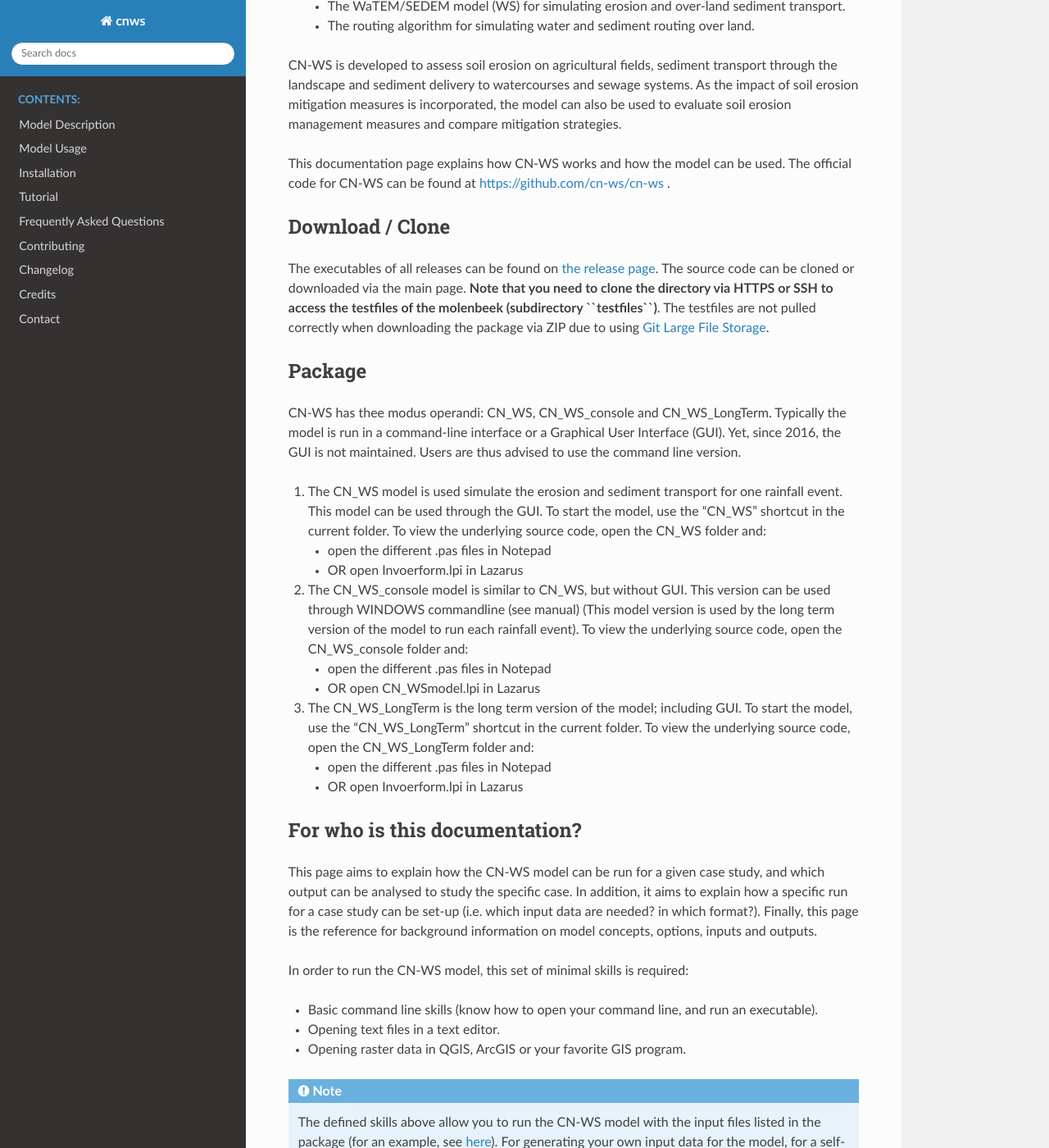
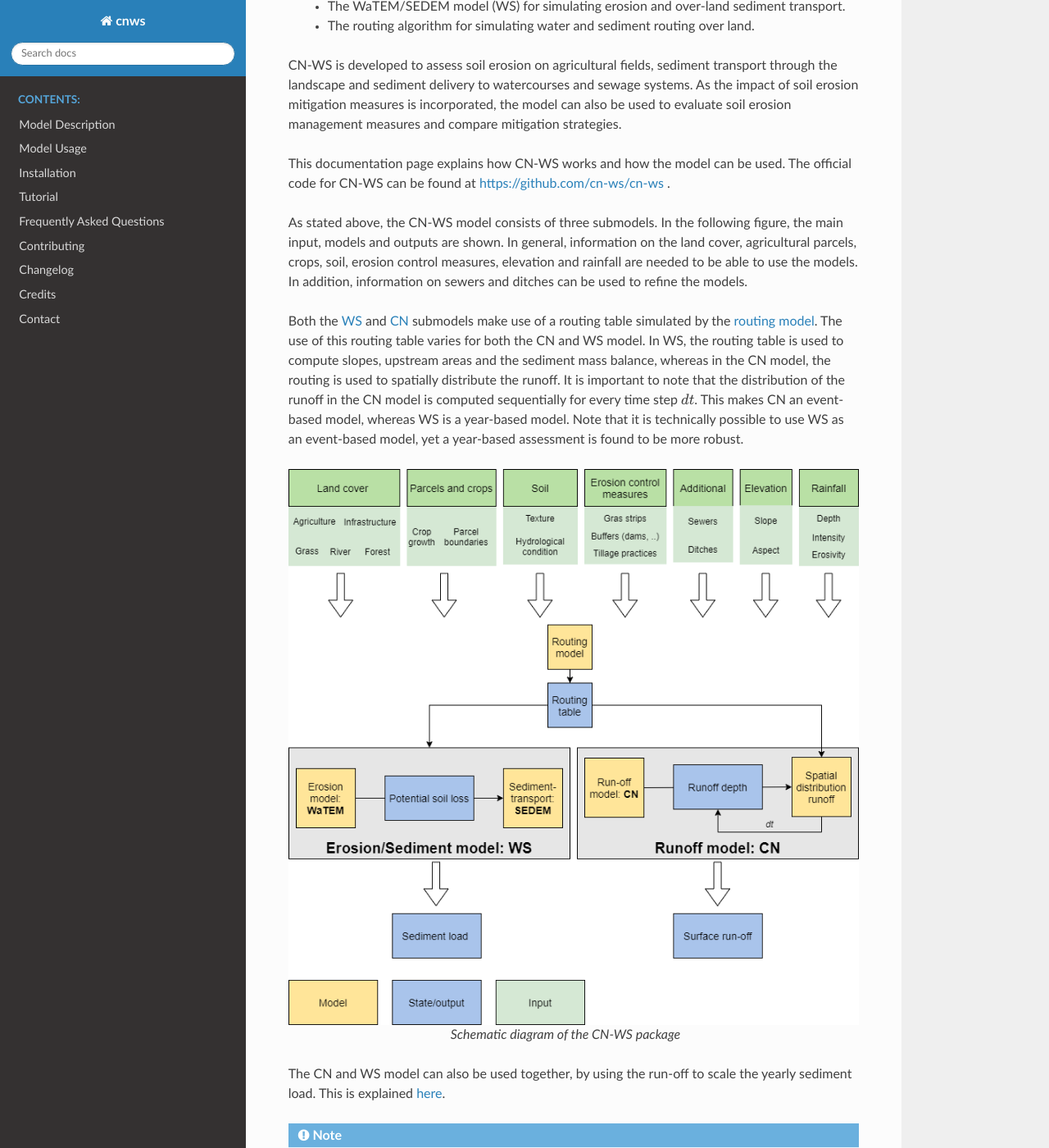
Before and after one commit to watem-sedem/watem-sedem, a Sphinx documentation site: the page built from docs/index.rst, in a window 1280 px wide and 1400 px high, scrolled down 284 px. Shown: the whole window at 82% size. Built offline with Sphinx 7.4.7 and the Read the Docs theme 2.0.0, drawn with Linux system fonts in a browser that asks for light colours; some of the changed text lies outside the part shown.

Commit message:
Remove README.rst and move content to introduction.rst

```diff
--- a/README.rst
+++ /dev/null
@@ -1,119 +0,0 @@
-.. _intro:
-
-#####
-CN-WS
-#####
-
-CN-WS is a model that can be used to
-simulate soil erosion, sediment transport, water and sediment routing and
-flow run-off in time and space. The package combines three existing submodels:
-
- - The Curve Number model (CN) for simulating flow run-off.
- - The WaTEM/SEDEM model (WS) for simulating erosion and over-land sediment
-   transport.
- - The routing algorithm for simulating water and sediment routing over land.
-
-CN-WS is developed to assess soil erosion on
-agricultural fields, sediment transport through the landscape and sediment
-delivery to watercourses and sewage systems. As the impact of soil erosion
-mitigation measures is incorporated, the model can also be used to evaluate soil
-erosion management measures and compare mitigation strategies.
-
-This documentation page explains how CN-WS works and how the model can be used.
-The official code for CN-WS can be found at https://github.com/cn-ws/cn-ws .
-
-Download / Clone
-================
-
-The executables of all releases can be found on
-`the release page <https://github.com/cn-ws/cn-ws/releases>`_. The source code
-can be cloned or downloaded via the main page. **Note that you need to clone
-the directory via HTTPS or SSH to access the testfiles of the molenbeek
-(subdirectory ``testfiles``)**. The testfiles are not pulled correctly when
-downloading the package via ZIP due to using `Git Large File Storage
-<https://git-lfs.github.com/>`_.
-
-Package
-=======
-
-CN-WS has thee modus operandi: CN_WS, CN_WS_console and CN_WS_LongTerm.
-Typically the model is run in a command-line interface or a Graphical User
-Interface (GUI). Yet, since 2016, the GUI is not maintained. Users are thus
-advised to use the command line version.
-
-1. The CN_WS model is used simulate the erosion and sediment transport for one
-   rainfall event. This model can be used through the GUI. To start the model,
-   use the "CN_WS" shortcut in the current folder. To view the underlying
-   source code, open the CN_WS folder and:
-
-   - open the different .pas files in Notepad
-   - OR open Invoerform.lpi in Lazarus
-
-2. The CN_WS_console model is similar to CN_WS, but without GUI. This
-   version can be used through WINDOWS commandline (see manual) (This model
-   version is used by the long term version of the model to run each rainfall
-   event). To view the underlying source code, open the CN_WS_console folder
-   and:
-
-   - open the different .pas files in Notepad
-   - OR open CN_WSmodel.lpi in Lazarus
-
-3. The CN_WS_LongTerm is the long term version of the model; including GUI.
-   To start the model, use the "CN_WS_LongTerm" shortcut in the current
-   folder. To view the underlying source code, open the CN_WS_LongTerm
-   folder and:
-
-   - open the different .pas files in Notepad
-   - OR open Invoerform.lpi in Lazarus
-
-For who is this documentation?
-==============================
-
-This page aims to explain how the CN-WS model can be run for a given case
-study, and which output can be analysed to study the specific case. In
-addition, it aims to explain how a specific run for a case study can be set-up
-(i.e. which input data are needed? in which format?). Finally, this page
-is the reference for background information on model concepts, options, inputs
-and outputs.
-
-In order to run the CN-WS model, this set of minimal skills is required:
-
-- Basic command line skills (know how to open your command line, and run an
-  executable).
-- Opening text files in a text editor.
-- Opening raster data in QGIS, ArcGIS or your favorite GIS program.
-
-.. note::
-
-    The defined skills above allow you to run the CN-WS model with the input
-    files listed in the package (for an example, see :ref:`here<tutorial>`).
-    For generating your own input data for the model, for a self-defined
-    case study, a good knowledge of GIS is required.
-
-License
-=======
-
-This project is licensed under the GNU General Public License v3.0, see
-`LICENSE <https://github.com/cn-ws/cn-ws/blob/master/LICENSE>`_ for more information.
-
-Documentation
-=============
-
-The documentation of this project is available at https://docs.fluves.net/cnws-pascal/.
-In this documentation, a theoretical background of the model and an overview
-of the model usage are given, as well as an installation guide followed by a
-tutorial.
-
-
-References
-==========
-Antea, 2016. Modellering van de sedimentaanvoer naar de waterlopen, het
-effect van erosiebestrijdingsmaatregelen en het transport van sediment in de
-onbevaarbare waterlopen. Departement Omgeving. Afdeling Gebiedsontwikkeling,
-Omgevingsplannen en -projecten. Land en Bodembescherming, Brussel.
-https://www.vlaanderen.be/publicaties/modellering-van-de-sedimentaanvoer-naar-de-waterlopen-het-effect-van-erosiebestrijdingsmaatregelen-en-het-transport-van-sediment-in-de-onbevaarbare-waterlopen
-
-Deproost, P., Renders, D., Van de Wauw, J., Van Ransbeeck, N.,
-Verstraeten, G., 2018, Herkalibratie van WaTEM/SEDEM met het DHMV-II als
-hoogtemodel: eindrapport. Brussel.
-https://archief.onderzoek.omgeving.vlaanderen.be/Onderzoek-1812384
--- a/docs/index.rst
+++ b/docs/index.rst
@@ -3,7 +3,7 @@
    You can adapt this file completely to your liking, but it should at least
    contain the root `toctree` directive.
 
-.. include:: ../README.rst
+.. include:: introduction.rst
 
 .. toctree::
    :maxdepth: 2
--- /dev/null
+++ b/docs/introduction.rst
@@ -0,0 +1,88 @@
+#####
+CN-WS
+#####
+
+CN-WS is a model that can be used to
+simulate soil erosion, sediment transport, water and sediment routing and
+flow run-off in time and space. The package combines three existing submodels:
+
+ - The Curve Number model (CN) for simulating flow run-off.
+ - The WaTEM/SEDEM model (WS) for simulating erosion and over-land sediment
+   transport.
+ - The routing algorithm for simulating water and sediment routing over land.
+
+CN-WS is developed to assess soil erosion on
+agricultural fields, sediment transport through the landscape and sediment
+delivery to watercourses and sewage systems. As the impact of soil erosion
+mitigation measures is incorporated, the model can also be used to evaluate soil
+erosion management measures and compare mitigation strategies.
+
+This documentation page explains how CN-WS works and how the model can be used.
+The official code for CN-WS can be found at https://github.com/cn-ws/cn-ws .
+
+As stated above, the CN-WS model consists of three submodels. In the
+following figure, the main input, models and outputs are shown. In general,
+information on the land cover, agricultural parcels, crops, soil, erosion control
+measures, elevation and rainfall are needed to be able to use the models.
+In addition, information on sewers and ditches can be used to refine the
+models.
+
+Both the :ref:`WS <WS>` and :ref:`CN <CN>` submodels make use of a routing table
+simulated by the :ref:`routing model <routing>`. The use of this routing table
+varies for both the CN and WS model. In WS, the routing table is used to
+compute slopes, upstream areas and the sediment mass balance, whereas in the
+CN model, the routing is used to spatially distribute the runoff. It is
+important to note that the distribution of the runoff in the CN model is
+computed sequentially for every time step :math:`dt`. This makes CN an
+event-based model, whereas WS is a year-based model. Note that it is
+technically possible to use WS as an event-based model, yet a year-based
+assessment is found to be more robust.
+
+.. figure:: _static/png/diagram_cn_ws_package.png
+    :width: 771px
+    :align: center
+
+    Schematic diagram of the CN-WS package
+
+The CN and WS model can also be used together, by using the
+run-off to scale the yearly sediment load. This is explained :ref:`here
+<CNWS>`.
+
+.. note::
+    The CN-WS package is still being optimized to make sure the CN, WS and
+    routing model can be run separately.
+
+For who is this documentation?
+==============================
+
+This page aims to explain how the CN-WS model can be run for a given case
+study, and which output can be analysed to study the specific case. In
+addition, it aims to explain how a specific run for a case study can be set-up
+(i.e. which input data are needed? in which format?). Finally, this page
+is the reference for background information on model concepts, options, inputs
+and outputs.
+
+In order to run the CN-WS model, this set of minimal skills is required:
+
+- Basic command line skills (know how to open your command line, and run an
+  executable).
+- Opening text files in a text editor.
+- Opening raster data in QGIS, ArcGIS or your favorite GIS program.
+
+.. note::
+
+    The defined skills above allow you to run the CN-WS model with the input
+    files listed in the package (for an example, see :ref:`here<tutorial>`).
+    For generating your own input data for the model, for a self-defined
+    case study, a good knowledge of GIS is required.
+
+Download / Clone
+================
+
+The commandline interface of all releases can be found on
+`the release page <https://github.com/cn-ws/cn-ws/releases>`_. The source code
+can be cloned or downloaded via the main page. Note that you need to clone
+the directory via HTTPS or SSH to access the testfiles of the molenbeek
+(subdirectory ``testfiles``). The testfiles are not downloaded correctly when
+the code is downloaded as a ZIP because they are stored via `Git Large File Storage
+<https://git-lfs.github.com/>`_.
```
